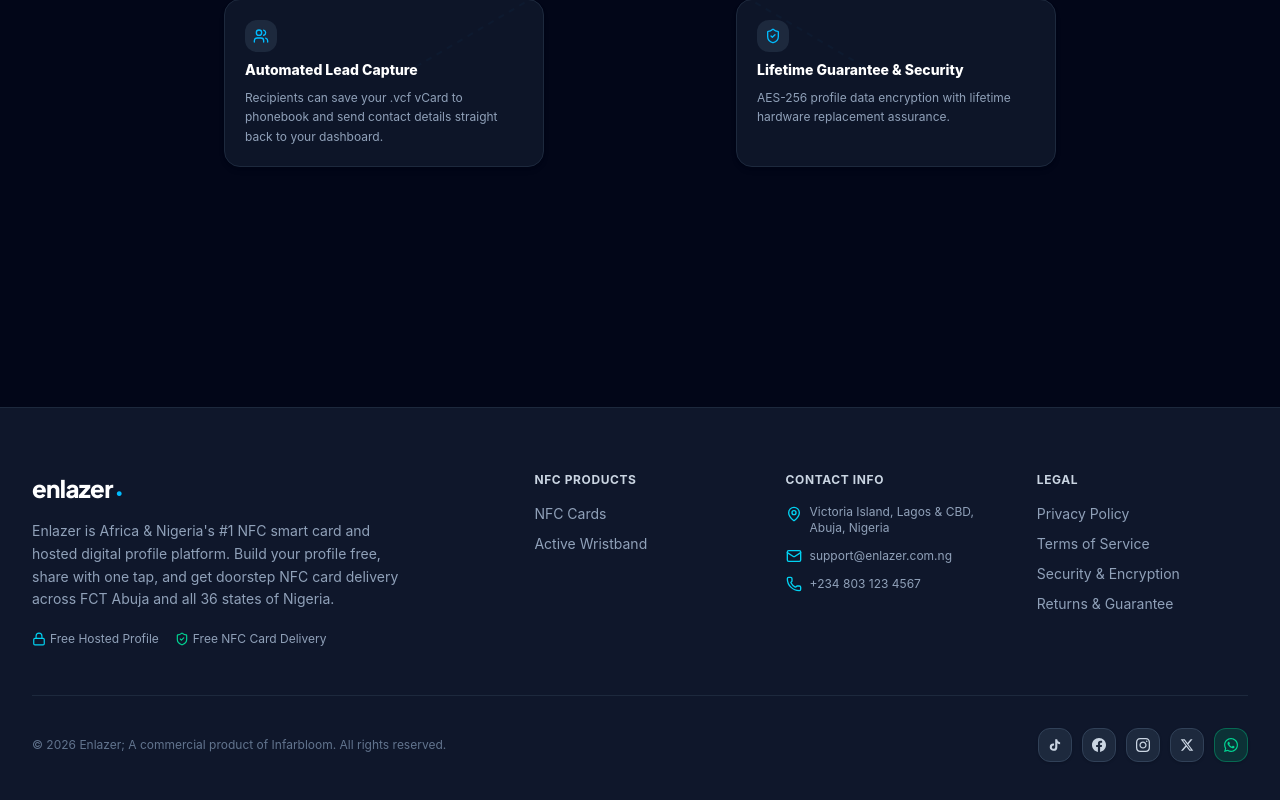
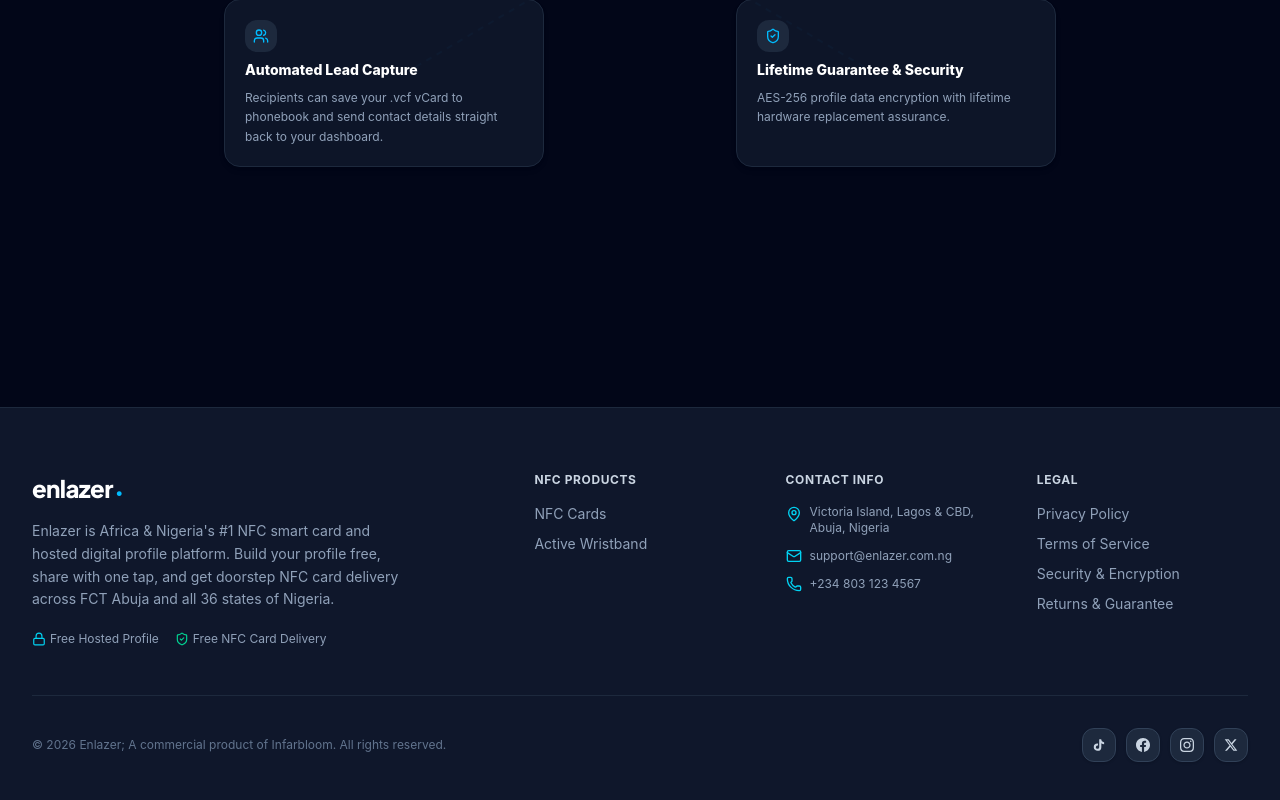
Before and after one commit to onuigboprecious/bloomFE, a React (Vite) app: page /about in a window 1280 px wide. Shown: the part 1569-2369 px from the top of the page. Built offline with nearby package versions, Linux system fonts and the light colour scheme.

Commit message:
fix(ui): increase step card number contrast in HeroShowcase

```diff
--- a/src/components/hero/HeroShowcase.jsx
+++ b/src/components/hero/HeroShowcase.jsx
@@ -74,7 +74,7 @@
                     <div className="w-12 h-12 rounded-2xl bg-cyan-500/10 text-[#00BCFF] flex items-center justify-center group-hover:scale-110 transition-transform">
                       <Icon className="w-6 h-6" />
                     </div>
-                    <span className="text-3xl font-black text-slate-200 dark:text-slate-800 font-mono group-hover:text-[#00BCFF]/40 transition-colors">
+                    <span className="text-3xl font-black text-cyan-500/60 dark:text-cyan-400/40 font-mono group-hover:text-[#00BCFF] transition-colors">
                       {s.num}
                     </span>
                   </div>
--- a/src/components/layout/Footer.jsx
+++ b/src/components/layout/Footer.jsx
@@ -129,19 +129,6 @@
                 <path d="M18.244 2.25h3.308l-7.227 8.26 8.502 11.24H16.17l-5.214-6.817L4.99 21.75H1.68l7.73-8.835L1.254 2.25H8.08l4.713 6.231zm-1.161 17.52h1.833L7.084 4.126H5.117z"/>
               </svg>
             </a>
-
-            {/* WhatsApp Chat Button */}
-            <a
-              href={whatsappUrl}
-              target="_blank"
-              rel="noopener noreferrer"
-              aria-label="WhatsApp Chat"
-              className="w-8.5 h-8.5 rounded-xl bg-emerald-600/20 hover:bg-emerald-500 border border-emerald-500/40 hover:border-emerald-400 flex items-center justify-center text-emerald-400 hover:text-white transition-all transform hover:-translate-y-0.5 shadow-sm group"
-            >
-              <svg className="w-3.5 h-3.5 fill-current group-hover:scale-110 transition-transform" viewBox="0 0 24 24">
-                <path d="M.057 24l1.687-6.163c-1.041-1.804-1.588-3.849-1.587-5.946.003-6.556 5.338-11.891 11.893-11.891 3.181.001 6.167 1.24 8.413 3.488 2.245 2.248 3.481 5.236 3.48 8.414-.003 6.557-5.338 11.892-11.893 11.892-1.99-.001-3.951-.5-5.688-1.448l-6.305 1.654zm6.597-3.807c1.676.995 3.276 1.591 5.392 1.592 5.448 0 9.886-4.434 9.889-9.885.002-5.462-4.415-9.89-9.881-9.892-5.452 0-9.887 4.434-9.889 9.884-.001 2.225.651 3.891 1.746 5.634l-.999 3.648 3.742-.981zm11.387-5.464c-.074-.124-.272-.198-.57-.347-.297-.149-1.758-.868-2.031-.967-.272-.099-.47-.149-.669.149-.198.297-.768.967-.941 1.165-.173.198-.347.223-.644.074-.297-.149-1.255-.462-2.39-1.475-.883-.788-1.48-1.761-1.653-2.059-.173-.297-.018-.458.13-.606.134-.133.297-.347.446-.521.151-.172.2-.296.3-.495.099-.198.05-.372-.025-.521-.075-.148-.669-1.611-.916-2.206-.242-.579-.487-.501-.669-.51l-.57-.01c-.198 0-.52.074-.792.372s-1.04 1.016-1.04 2.479 1.065 2.876 1.213 3.074c.149.198 2.095 3.2 5.076 4.487.709.306 1.263.489 1.694.626.712.226 1.36.194 1.872.118.571-.085 1.758-.719 2.006-1.413.248-.695.248-1.29.173-1.414z"/>
-              </svg>
-            </a>
           </div>
         </div>
       </div>
```
